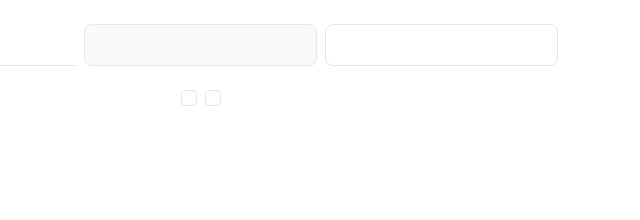
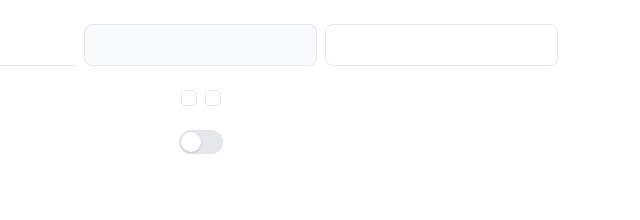
Before and after one commit to m0bar3z/nextjs-tailwind-design-system, a Next.js app: page / in a window 1280 px wide. Shown: the top 220 px of the page, without its empty margins (439-1079 px from the left). Built offline with nearby package versions, Linux system fonts and the light colour scheme; a web font is replaced by a local one.

Commit message:
feat: switch component

```diff
--- a/src/app/page.tsx
+++ b/src/app/page.tsx
@@ -1,5 +1,6 @@
 import Checkbox from "@/components/atoms/FormControls/Checkbox/Checkbox";
 import Input from "@/components/atoms/FormControls/Input/Input";
+import Switch from "@/components/atoms/FormControls/Switch/Switch";
 
 export default function HomePage() {
   return (
@@ -14,6 +15,10 @@ export default function HomePage() {
         <Checkbox />
         <Checkbox variant="soft" />
       </div>
+
+      <div className="flex w-full items-center justify-center gap-2">
+        <Switch />
+      </div>
     </div>
   );
 }
--- a/src/components/atoms/FormControls/Checkbox/Checkbox.css
+++ b/src/components/atoms/FormControls/Checkbox/Checkbox.css
@@ -1,6 +1,6 @@
 @reference '../../../../styles/globals.css';
 
-input[type="checkbox"] {
+.ds-checkbox {
   @apply border-ds-gray-200 size-3.5 appearance-none rounded-sm border;
   @apply focus-visible:shadow-ds-focus focus-visible:outline-0;
 
@@ -19,29 +19,29 @@ input[type="checkbox"] {
   }
 }
 
-input[type="checkbox"].solid {
+.ds-checkbox.solid {
   @apply checked:bg-ds-blue-600 checked:border-ds-blue-600 relative size-4 transition-all duration-200 ease-in-out;
   @apply disabled:border-ds-blue-300 disabled:checked:bg-ds-blue-300;
 }
 
-input[type="checkbox"].soft {
+.ds-checkbox.soft {
   @apply checked:bg-ds-blue-800/10 checked:border-ds-blue-600 relative size-4 transition-all duration-200 ease-in-out;
   @apply disabled:border-ds-blue-300;
   @apply after:bg-ds-blue-600 disabled:after:bg-ds-blue-300;
 }
 
-input[type="checkbox"].solid.success {
+.ds-checkbox.solid.success {
   @apply checked:bg-ds-teal-500 checked:border-ds-teal-500;
   @apply disabled:border-ds-teal-300 disabled:checked:bg-ds-teal-300;
 }
 
-input[type="checkbox"].soft.success {
+.ds-checkbox.soft.success {
   @apply checked:bg-ds-teal-500/10 checked:border-ds-teal-500;
   @apply after:bg-ds-teal-500;
   @apply disabled:after:bg-ds-teal-200 disabled:border-ds-teal-200;
 }
 
-input[type="checkbox"].error {
+.ds-checkbox.error {
   @apply !border-ds-red-500 after:content-none checked:bg-white focus-visible:shadow-none;
   @apply disabled:!border-ds-red-200;
 }
--- a/src/components/atoms/FormControls/Checkbox/Checkbox.tsx
+++ b/src/components/atoms/FormControls/Checkbox/Checkbox.tsx
@@ -10,13 +10,9 @@ interface Props extends Omit<React.InputHTMLAttributes<HTMLInputElement>, "type"
 }
 
 const Checkbox = (props: Props) => {
-  const { variant = "solid", status = "idle", ...restProps } = props;
+  const { variant = "solid", status = "idle", className, ...restProps } = props;
 
-  // const variants = useMemo<Record<Variant, string>>(() => ({
-  //   soft: "soft"
-  // }), [variant]);
-
-  return <input type="checkbox" className={clsx(variant, status)} {...restProps} />;
+  return <input type="checkbox" className={clsx("ds-checkbox", variant, status, className)} {...restProps} />;
 };
 
 export default Checkbox;
--- /dev/null
+++ b/src/components/atoms/FormControls/Switch/Switch.css
@@ -0,0 +1,27 @@
+@reference '../../../../styles/globals.css';
+
+.ds-switch {
+  @apply bg-ds-blue-100 relative flex h-6 w-11 cursor-pointer appearance-none items-center rounded-3xl p-0.5 transition-all disabled:pointer-events-none;
+  @apply focus-visible:shadow-ds-focus focus-visible:outline-0;
+
+  @apply after:shadow-ds-sm after:relative after:size-5 after:rounded-full after:content-[''];
+  @apply focus:after:bg-ds-blue-50 after:transition-all after:duration-200 after:ease-in-out checked:after:translate-x-[20px];
+}
+
+.ds-switch.ds-switch-solid.ds-switch-primary {
+  @apply bg-ds-gray-200 checked:bg-ds-blue-600 focus-visible:shadow-ds-focus;
+  @apply after:bg-white disabled:opacity-40;
+}
+
+.ds-switch.ds-switch-solid.ds-switch-success {
+  @apply bg-ds-gray-200 checked:bg-ds-teal-500 focus-visible:shadow-ds-teal-500/[25%];
+  @apply after:bg-white disabled:opacity-40;
+}
+
+.ds-switch.ds-switch-solid.ds-switch-error {
+  @apply bg-ds-gray-200 checked:bg-ds-red-500 focus-visible:shadow-ds-red-500/[25%];
+  @apply after:bg-white disabled:opacity-40;
+}
+
+.ds-switch.ds-switch-soft.ds-switch-primary {
+}
--- /dev/null
+++ b/src/components/atoms/FormControls/Switch/Switch.tsx
@@ -0,0 +1,44 @@
+import clsx from "clsx";
+import { useMemo } from "react";
+import "./Switch.css";
+
+type Variant = "solid" | "soft";
+type Color = "primary" | "error" | "success";
+
+interface Props extends Omit<React.InputHTMLAttributes<HTMLInputElement>, "type" | "size"> {
+  variant?: Variant;
+  color?: Color;
+}
+
+const Switch = (props: Props) => {
+  const { variant = "solid", color = "primary", className, ...restProps } = props;
+
+  const variants: Record<Variant, string> = useMemo(
+    () => ({
+      solid: "ds-switch-solid",
+      soft: "ds-switch-soft",
+    }),
+    []
+  );
+
+  const colors: Record<Color, string> = useMemo(
+    () => ({
+      primary: "ds-switch-primary",
+      success: "ds-switch-success",
+      error: "ds-switch-error",
+    }),
+    []
+  );
+
+  return (
+    <label className="relative flex">
+      <input
+        type="checkbox"
+        className={clsx("ds-switch", variants[variant], colors[color], className)}
+        {...restProps}
+      />
+    </label>
+  );
+};
+
+export default Switch;
```
Also changed, not shown: src/app/layout.tsx (+0 -13 lines), 1 other file (tests, documents, lock files or other folders).
